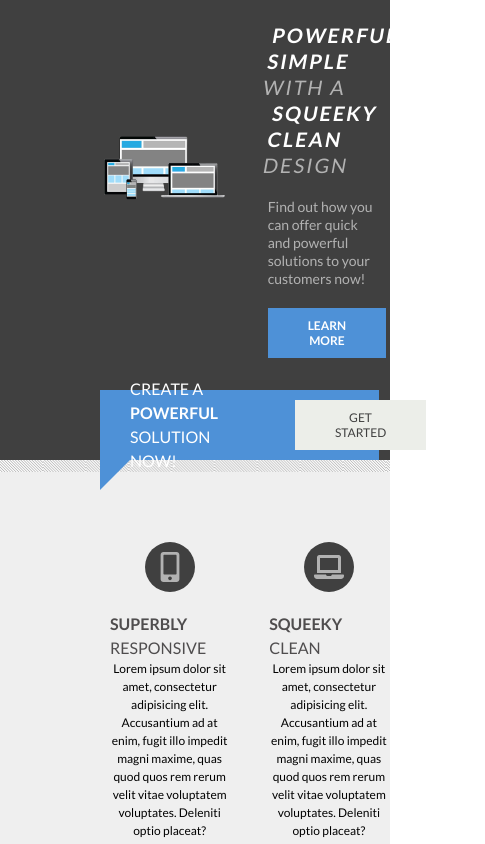
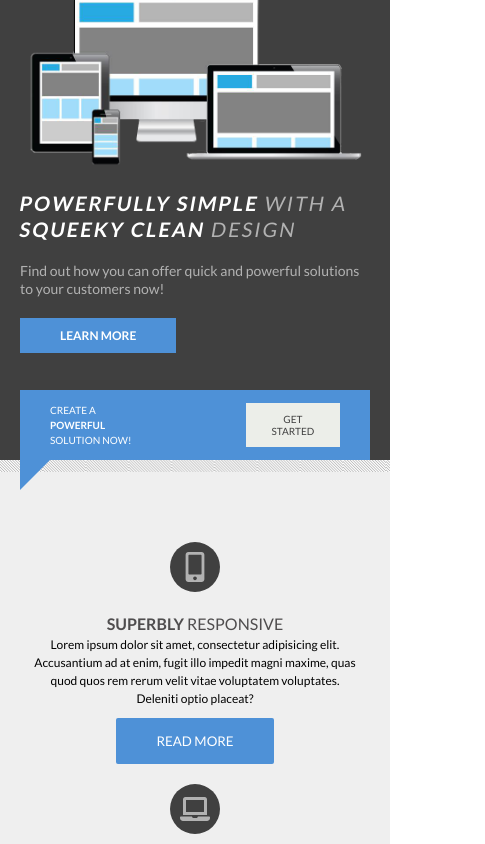
Before and after one commit to anyariazantceva/design-project01, a website: page index.html in a window 390 px wide. Shown: the top 844 px of the page, 485 px wide, since content can reach past the window. Drawn offline with nearby package versions, Linux system fonts and the light colour scheme.

Commit message:
Added mobile styles

```diff
--- a/sass/main.scss
+++ b/sass/main.scss
@@ -97,3 +97,37 @@
     }
   }
 }
+
+@media screen and (max-width: 750px) {
+  .welcome {
+    &__row-first {
+      grid-template-columns: 1fr;
+      grid-template-rows: 14rem;
+    }
+    &__row-second--title {
+      font-size: 1rem;
+    }
+    &__second-btn {
+      padding: 1rem 2rem;
+      font-size: 1rem;
+    }
+  }
+
+  .about {
+    &__container {
+      grid-template-columns: 1fr;
+    }
+  }
+
+  .contacts {
+    &__container {
+      grid-template-columns: 1fr;
+    }
+  }
+}
+
+@media screen and (max-width: 450px) {
+  .section__container {
+    padding: 1rem 2rem;
+  }
+}
```
Also changed, not shown: css/style.css.
